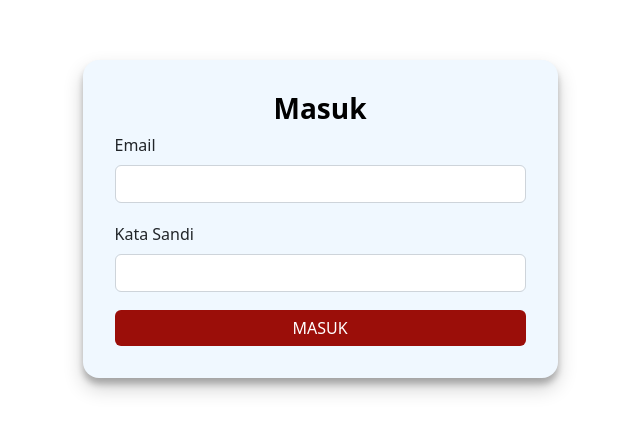
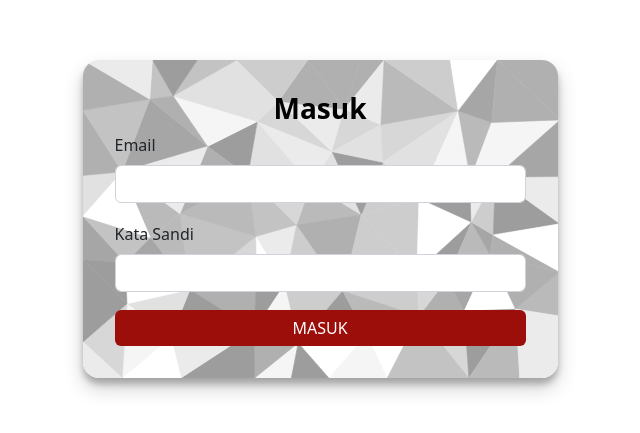
Before and after one commit to Khalil9022/OJT_Postgre, a React (Create React App) app in the folder frontend/: page / in a window 1280 px wide. Shown: the part 181-614 px from the top of the page, without its empty margins (320-960 px from the left). Built offline with nearby package versions, Linux system fonts and the light colour scheme.

Commit message:
update sidebards (not complete)

```diff
--- a/frontend/package.json
+++ b/frontend/package.json
@@ -14,6 +14,7 @@
     "react-dom": "^18.2.0",
     "react-loading": "^2.0.3",
     "react-native-sidebar": "^0.3.0",
+    "react-pro-sidebar": "^1.0.0-alpha.9",
     "react-router-dom": "^6.6.1",
     "react-scripts": "5.0.1",
     "sweetalert2": "^11.6.16",
--- a/frontend/src/components/Sidebar/index.js
+++ b/frontend/src/components/Sidebar/index.js
@@ -1,10 +1,10 @@
 import React from 'react'
-import SidebarMenu from 'react-bootstrap-sidebar-menu';
 
-const Sidebar = () => {
+
+const Sidebars = () => {
     return (
-        <div>Sidebar</div>
+        <div>test</div>
     )
 }
 
-export default Sidebar
+export default Sidebars
--- a/frontend/src/pages/ChecklistPencarian/index.js
+++ b/frontend/src/pages/ChecklistPencarian/index.js
@@ -1,8 +1,25 @@
 import React from 'react'
+import { Menu, MenuItem, Sidebar, useProSidebar } from 'react-pro-sidebar'
+import Sidebars from '../../components/Sidebar'
+
+import "./style.css"
 
 const ChecklistPencarian = () => {
+    const { collapseSidebar } = useProSidebar();
+
     return (
-        <div>index</div>
+        <div style={{ display: 'flex', height: '100%' }}>
+            <Sidebar>
+                <Menu>
+                    <MenuItem> Documentation</MenuItem>
+                    <MenuItem> Calendar</MenuItem>
+                    <MenuItem> E-commerce</MenuItem>
+                </Menu>
+            </Sidebar>
+            <main>
+                <button onClick={() => collapseSidebar()}>Collapse</button>
+            </main>
+        </div>
     )
 }
 
--- a/frontend/src/pages/Login/style.css
+++ b/frontend/src/pages/Login/style.css
@@ -27,7 +27,9 @@
 }
 
 .loginform {
-    background-color: aliceblue;
+    background-repeat: no-repeat;
+    background-size: cover;
+    background-image: url(../../assets/img/login.svg) !important;
     width: 475px;
     padding: 2rem;
     border-radius: 1rem;
```
Also changed, not shown: frontend/src/assets/img/login.svg (added), 1 other file (tests, documents, lock files or other folders).
